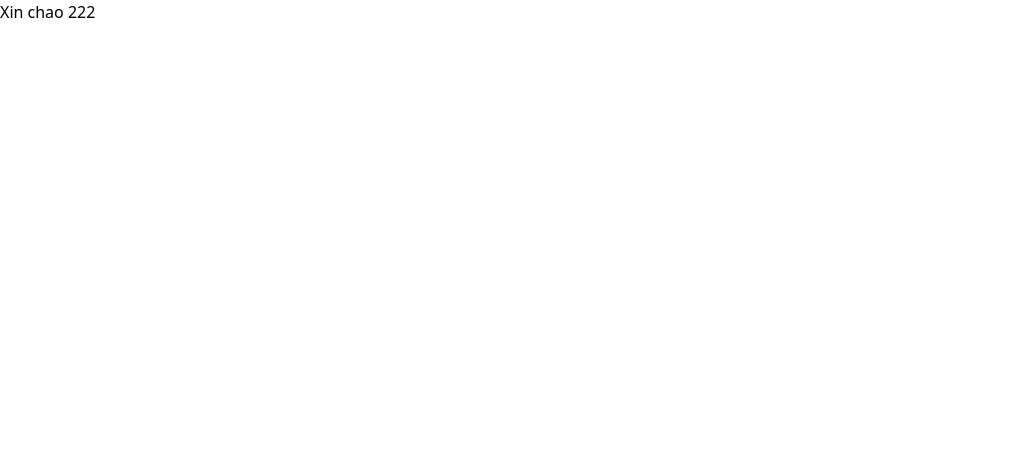
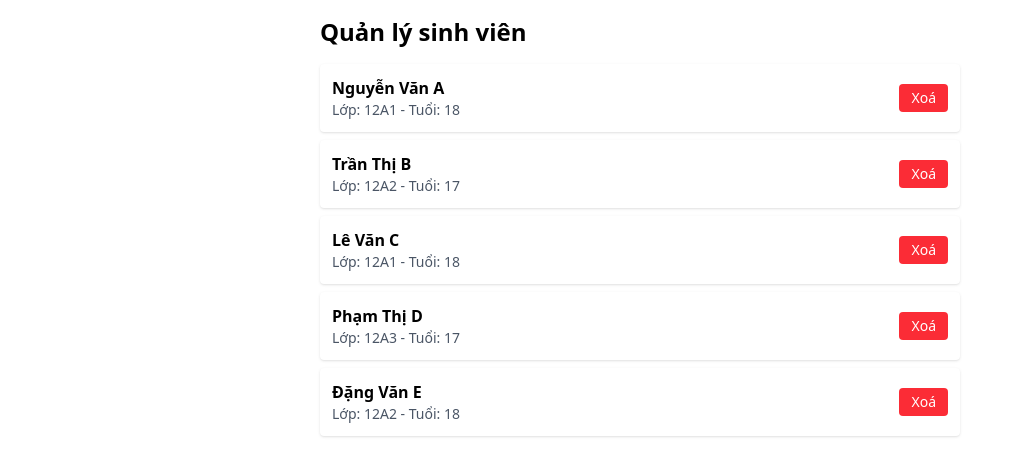
Before and after one commit to bloghaynhat/PTGD_Ktra_2304, a React (Vite) app: page / in a window 1280 px wide. Shown: the top 476 px of the page, without its empty margins (0-1022 px from the left). Built offline with nearby package versions, Linux system fonts and the light colour scheme.

Commit message:
feat: hiển thị danh sách sinh viên mẫu

```diff
--- a/src/App.jsx
+++ b/src/App.jsx
@@ -1,10 +1,23 @@
+import { useState } from "react";
+import StudentList from "./components/StudentList";
+
+const sampleStudents = [
+  { id: 1, name: "Nguyễn Văn A", class: "12A1", age: 18 },
+  { id: 2, name: "Trần Thị B", class: "12A2", age: 17 },
+  { id: 3, name: "Lê Văn C", class: "12A1", age: 18 },
+  { id: 4, name: "Phạm Thị D", class: "12A3", age: 17 },
+  { id: 5, name: "Đặng Văn E", class: "12A2", age: 18 },
+];
+
 function App() {
+  const [students, setStudents] = useState(sampleStudents);
 
   return (
-    <>
-      <div className="">Xin chao 222 </div>
-    </>
-  )
+    <div className="max-w-2xl mx-auto p-4">
+      <h1 className="text-2xl font-bold mb-4">Quản lý sinh viên</h1>
+      <StudentList students={students} />
+    </div>
+  );
 }
 
-export default App
+export default App;
--- /dev/null
+++ b/src/components/StudentItem.jsx
@@ -0,0 +1,18 @@
+export default function StudentItem({ student }) {
+    return (
+      <div className="flex justify-between items-center bg-white shadow p-3 rounded">
+        <div>
+          <div className="font-semibold">{student.name}</div>
+          <div className="text-sm text-gray-600">
+            Lớp: {student.class} - Tuổi: {student.age}
+          </div>
+        </div>
+        <button
+          className="text-sm bg-red-500 text-white px-3 py-1 rounded"
+          onClick={() => alert(`Xoá sinh viên ID: ${student.id}`)}
+        >
+          Xoá
+        </button>
+      </div>
+    );
+  }
--- /dev/null
+++ b/src/components/StudentList.jsx
@@ -0,0 +1,11 @@
+import StudentItem from "./StudentItem";
+
+export default function StudentList({ students }) {
+  return (
+    <div className="space-y-2">
+      {students.map((student) => (
+        <StudentItem key={student.id} student={student} />
+      ))}
+    </div>
+  );
+}
```
Also changed, not shown: MinhChung/hiển thị danh sách sinh viên mẫu.PNG (added).
